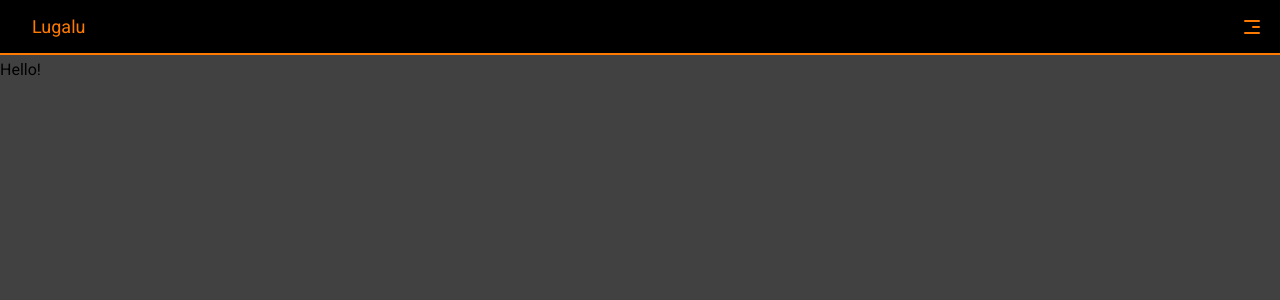
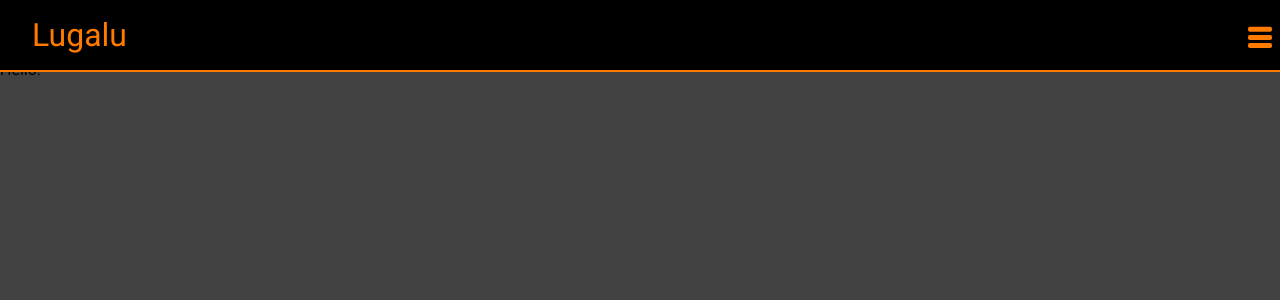
Before and after one commit to lugalu/lugalu.github.io, a Jekyll site: the page built from index.html, in a window 1280 px wide. Shown: the top 300 px of the page. Built offline with Jekyll 4.4.1, drawn with Linux system fonts in a browser that asks for light colours.

Commit message:
increased size for mobile devices

```diff
--- a/assets/css/styles.scss
+++ b/assets/css/styles.scss
@@ -72,34 +72,34 @@
 		float: right;
 		cursor: pointer;
 	  display: block;
-	  width: 3.25rem;
+	  width: 1em;
 	  height: 1em;
+	  padding-right: 16px;
 	}
 
 	.showMore span{
 		display: block;
 		background-color: #FF7A00;
-	  height: 2px;
-	  position: relative;
-	  transform-origin: center;
-	  transition-duration: 86ms;
-	  transition-property: background-color,opacity,transform;
-	  transition-timing-function: ease-out;
-	  width: 16px;
+	  height: 5px;
+	  position: sticky;
+	  width: 24px;
 	  border-radius: 2px;
 	}
 
 	.showMore span:nth-child(1) {
-		top: 4px;
-
+		top: 28%;
 	}
 
 	.showMore span:nth-child(2) {
-		top: 8px;
-		width: 8px;
-		transform: translateX(8px);
+		top: 50%;
 	}
+
 	.showMore span:nth-child(3) {
-		top: 12px;
+			top: 100%;
 	}
+
+	.navigation-style{
+		font-size: 32px;
 	}
+
+}
```
Lines whose indentation alone changed are shown as unchanged.
